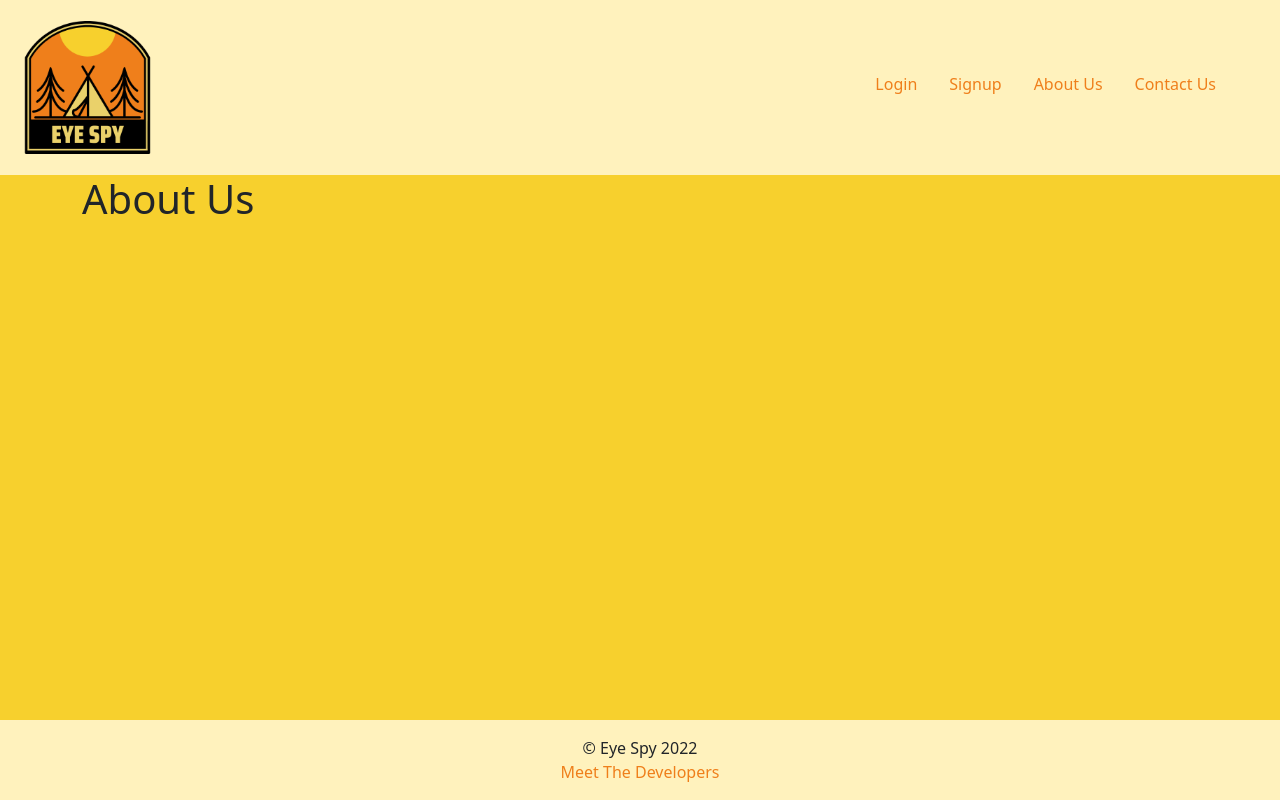
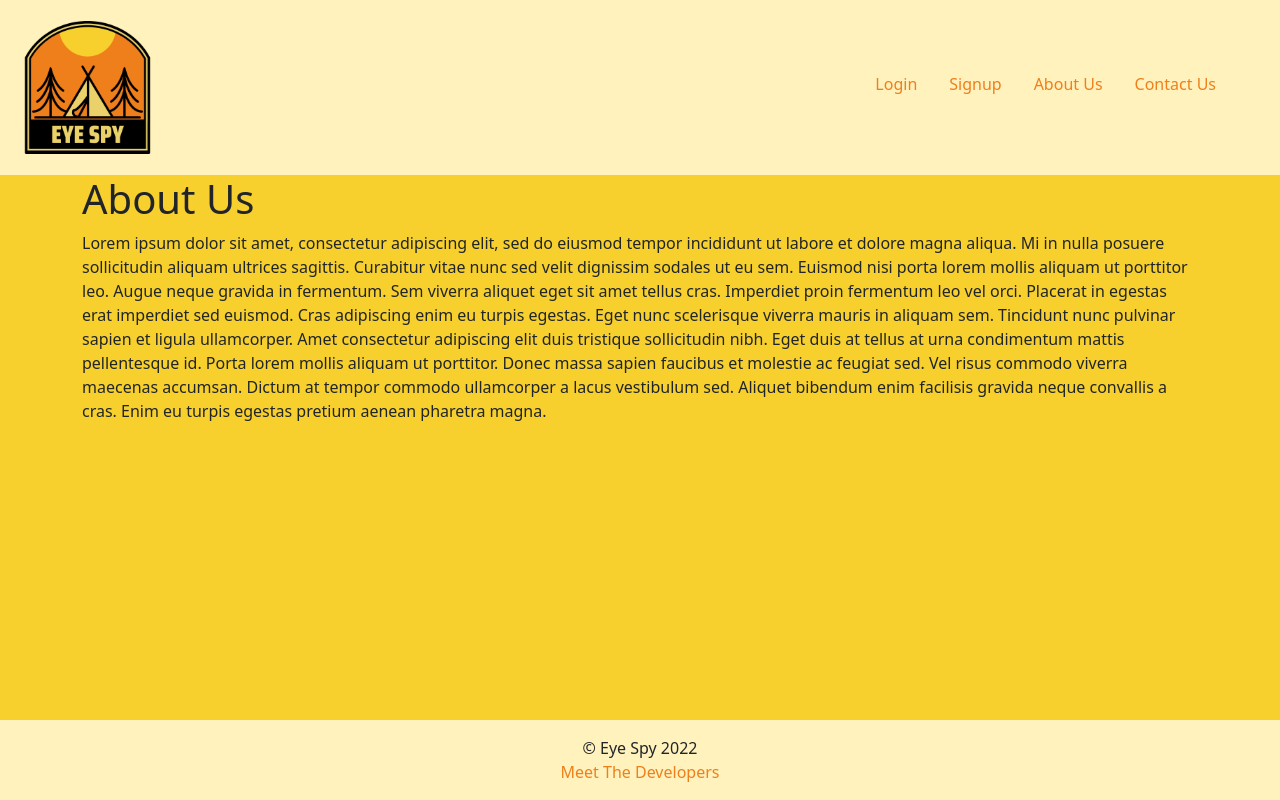
Before and after one commit to CaptainNate/Eye-Spy, a React (Create React App) app in the folder client/: page /about-us in a window 1280 px wide. Built offline with nearby package versions, Linux system fonts and the light colour scheme.

Commit message:
Added paragraph with lorem ipsum text

```diff
--- a/client/src/pages/AboutUs.js
+++ b/client/src/pages/AboutUs.js
@@ -2,7 +2,16 @@ const AboutUs = () => {
     return (
         <div>
             <h1>About Us</h1>
+        <div>
+            <p>
+            Lorem ipsum dolor sit amet, consectetur adipiscing elit, sed do eiusmod tempor incididunt ut labore et dolore magna aliqua. Mi in nulla posuere sollicitudin aliquam ultrices sagittis. Curabitur vitae nunc sed velit dignissim sodales ut eu sem. Euismod nisi porta lorem mollis aliquam ut porttitor leo. Augue neque gravida in fermentum. Sem viverra aliquet eget sit amet tellus cras. Imperdiet proin fermentum leo vel orci. Placerat in egestas erat imperdiet sed euismod. Cras adipiscing enim eu turpis egestas. Eget nunc scelerisque viverra mauris in aliquam sem. Tincidunt nunc pulvinar sapien et ligula ullamcorper. Amet consectetur adipiscing elit duis tristique sollicitudin nibh. Eget duis at tellus at urna condimentum mattis pellentesque id. Porta lorem mollis aliquam ut porttitor. Donec massa sapien faucibus et molestie ac feugiat sed. Vel risus commodo viverra maecenas accumsan. Dictum at tempor commodo ullamcorper a lacus vestibulum sed. Aliquet bibendum enim facilisis gravida neque convallis a cras. Enim eu turpis egestas pretium aenean pharetra magna.
+
+
+            </p>
         </div>
+        </div>
+
+
     );
 }
 
```
